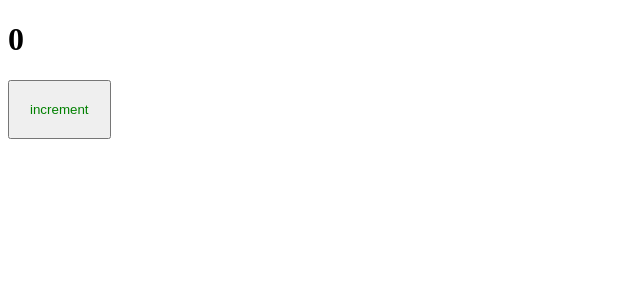
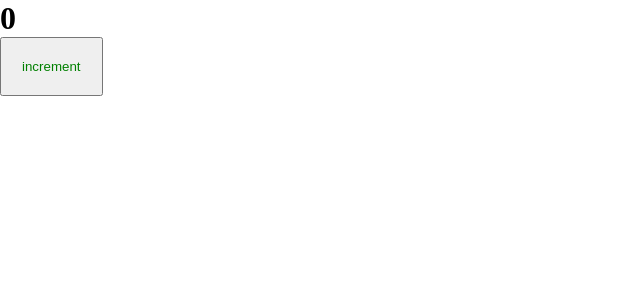
Before and after one commit to EAbashin/portfolio-manager, a React app: page / in a window 1280 px wide. Shown: the top 300 px of the page, without its empty margins (0-640 px from the left). Built offline with nearby package versions, Linux system fonts and the light colour scheme.

Commit message:
feat: добавляет css modules

```diff
--- a/package.json
+++ b/package.json
@@ -28,6 +28,7 @@
     "@types/webpack-dev-server": "^4.7.2",
     "css-loader": "^6.9.1",
     "html-webpack-plugin": "^5.6.0",
+    "mini-css-extract-plugin": "^2.7.7",
     "sass": "^1.70.0",
     "sass-loader": "^14.0.0",
     "style-loader": "^3.3.4",
--- /dev/null
+++ b/src/App.tsx
@@ -0,0 +1,12 @@
+import { Counter } from "./components/Counter";
+import "./index.scss";
+
+const App = () => {
+  return (
+    <div>
+      <Counter />
+    </div>
+  );
+};
+
+export default App;
--- a/src/components/Counter.scss
+++ b/src/components/Counter.module.scss
@@ -1,4 +1,4 @@
-button {
+.btn {
   padding: 20px;
   color: green;
 }
--- a/src/components/Counter.tsx
+++ b/src/components/Counter.tsx
@@ -1,5 +1,5 @@
 import { useState } from "react";
-import "./Counter.scss";
+import classes from "./Counter.module.scss";
 
 export const Counter = () => {
   const [count, setCount] = useState(0);
@@ -10,7 +10,9 @@
   return (
     <div>
       <h1>{count}</h1>
-      <button onClick={increment}>increment</button>
+      <button className={classes.btn} onClick={increment}>
+        increment
+      </button>
     </div>
   );
 };
--- /dev/null
+++ b/src/global.d.ts
@@ -0,0 +1,4 @@
+declare module "*.scss" {
+  const classNames: { [className: string]: string };
+  export = classNames;
+}
--- /dev/null
+++ b/src/index.scss
@@ -0,0 +1,5 @@
+* {
+  margin: 0;
+  padding: 0;
+  box-sizing: border-box;
+}
--- a/src/index.tsx
+++ b/src/index.tsx
@@ -1,12 +1,12 @@
 import { StrictMode } from "react";
 import { createRoot } from "react-dom/client";
-import { Counter } from "./components/Counter";
+import App from "./App";
 
 const rootElement = document.getElementById("root");
 const root = createRoot(rootElement);
 
 root.render(
   <StrictMode>
-    <Counter />
+    <App />
   </StrictMode>,
 );
```
Also changed, not shown: 4 other files (tests, documents, lock files or other folders).
